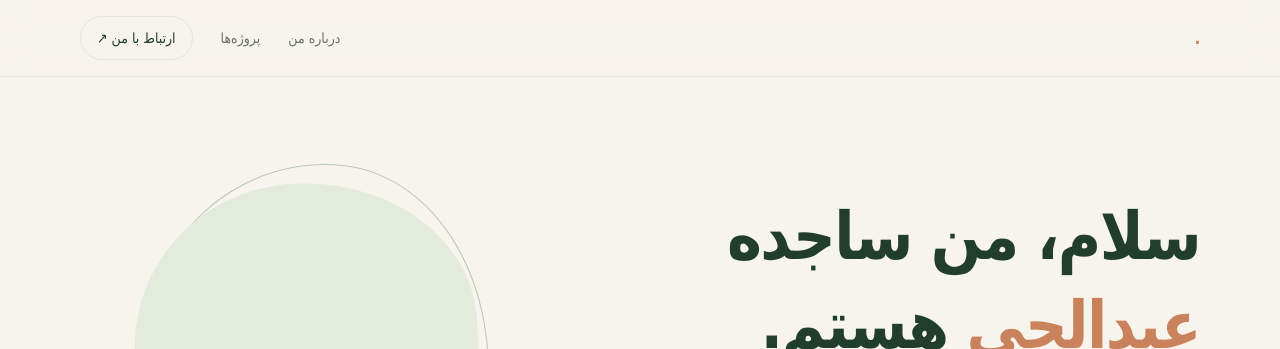
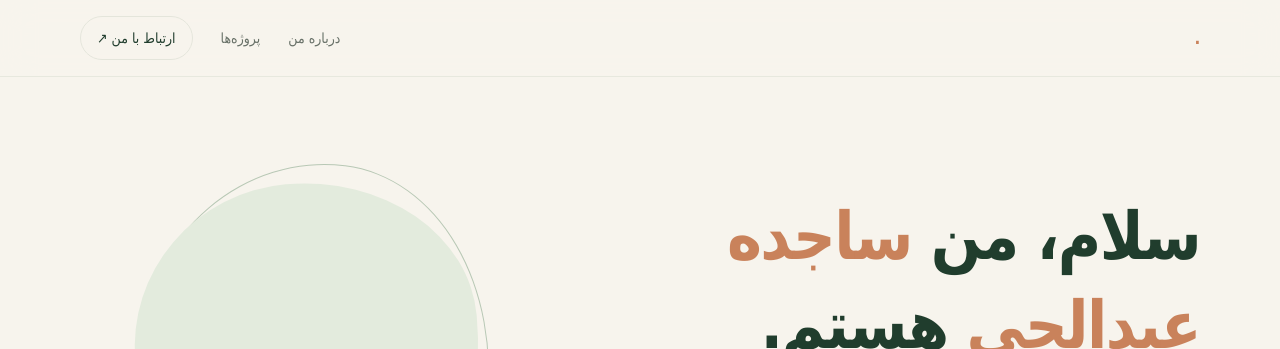
Before and after one commit to Sajedeh-Abdolhay/Sajedeh-Abdolhay.github.io, a plain HTML site: page index.html in a window 1280 px wide. Shown: the top 349 px of the page. Drawn offline with Linux system fonts and the light colour scheme.

```diff
--- a/index.html
+++ b/index.html
@@ -668,7 +668,7 @@
     <!-- معرفی -->
     <section class="hero" aria-labelledby="hero-title">
       <div class="hero-copy">
-        <h1 id="hero-title">سلام، من ساجده <span>عبدالحی</span> هستم.</h1>
+        <h1 id="hero-title">سلام، من  <span>ساجده عبدالحی</span> هستم.</h1>
         <p class="intro">
           دانشجوی مهندسی کامپیوتر و علاقه‌مند به طراحی رابط کاربری و توسعه وب.
           از یادگیری، حل مسئله و تبدیل ایده‌ها به تجربه‌های دیجیتال ساده و کاربردی لذت می‌برم.
```
